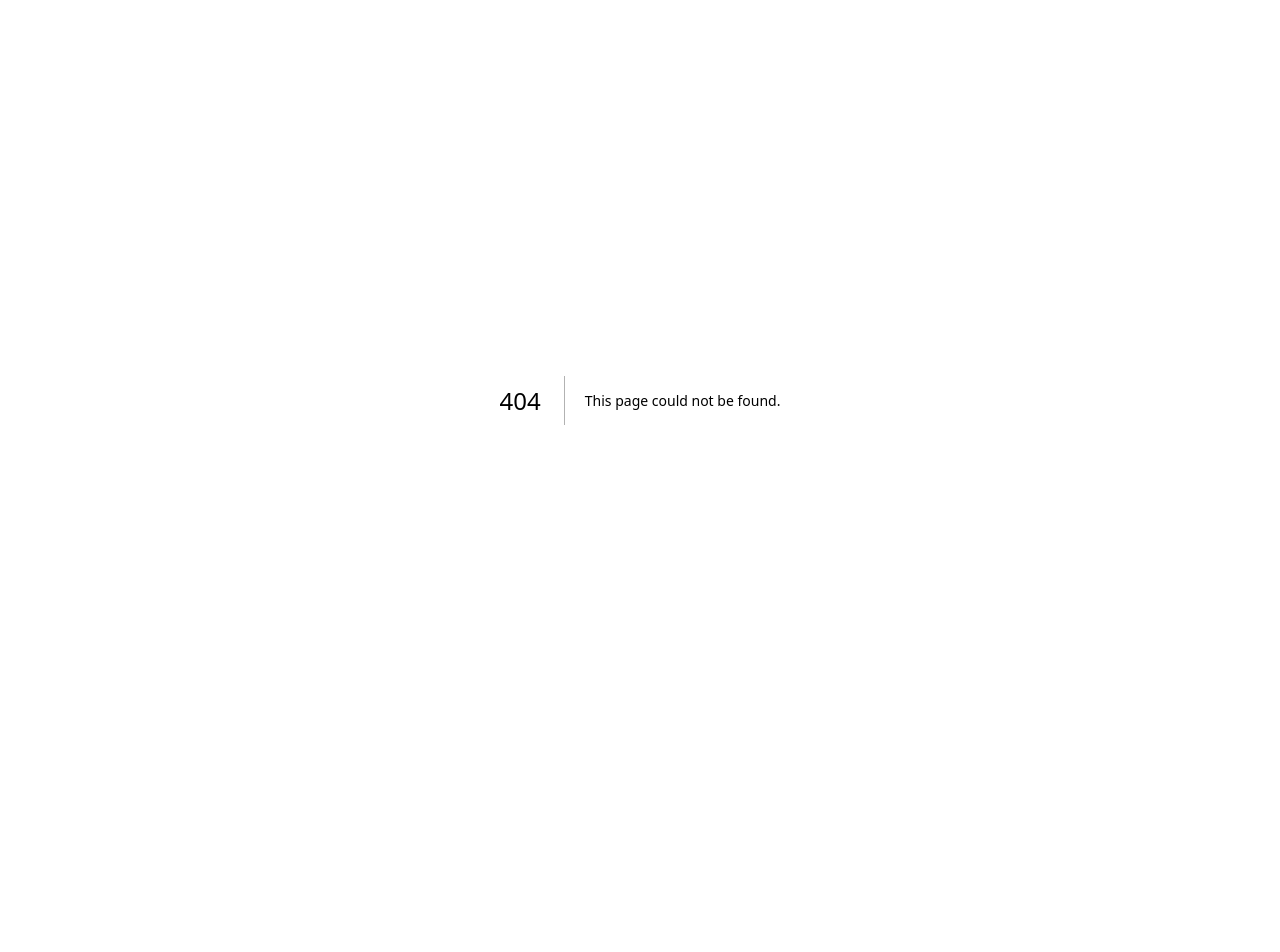
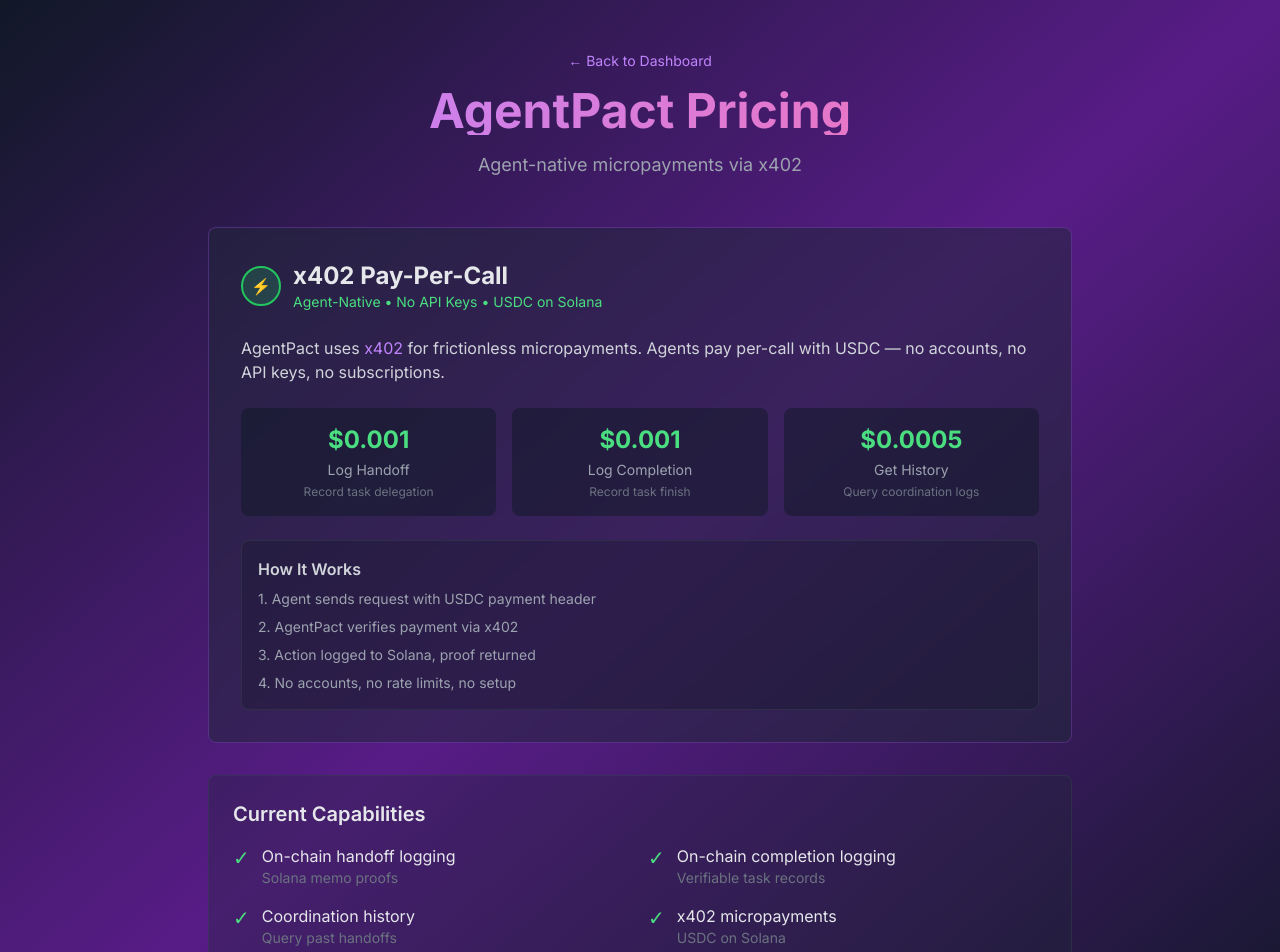
Before and after one commit to ksimback/agentpact, a Next.js app in the folder dashboard/: page /pricing in a window 1280 px wide. Before the commit this address had no page. Shown: the top 952 px of the page. Before the commit the page ends 800 px from the top, so only its background shows below. Built offline with nearby package versions, Linux system fonts and the light colour scheme.

Commit message:
Fix pricing page - x402 only (hackathon accurate)

```diff
--- /dev/null
+++ b/dashboard/app/pricing/page.tsx
@@ -0,0 +1,118 @@
+'use client'
+
+export default function PricingPage() {
+  return (
+    <div className="min-h-screen bg-gradient-to-br from-gray-900 via-purple-900 to-gray-900">
+      <div className="max-w-4xl mx-auto px-4 py-12">
+        {/* Header */}
+        <div className="text-center mb-12">
+          <a href="/" className="text-purple-400 hover:text-purple-300 text-sm mb-4 inline-block">
+            ← Back to Dashboard
+          </a>
+          <h1 className="text-5xl font-bold mb-4 bg-gradient-to-r from-purple-400 to-pink-400 text-transparent bg-clip-text">
+            AgentPact Pricing
+          </h1>
+          <p className="text-gray-400 text-lg">
+            Agent-native micropayments via x402
+          </p>
+        </div>
+
+        {/* x402 Pay-Per-Call Section */}
+        <div className="bg-gray-800/50 backdrop-blur-sm border border-purple-500/30 rounded-lg p-8 mb-8">
+          <div className="flex items-center gap-3 mb-6">
+            <div className="w-10 h-10 rounded-full bg-green-500/20 border-2 border-green-500 flex items-center justify-center">
+              ⚡
+            </div>
+            <div>
+              <h2 className="text-2xl font-bold text-gray-200">x402 Pay-Per-Call</h2>
+              <p className="text-green-400 text-sm">Agent-Native • No API Keys • USDC on Solana</p>
+            </div>
+          </div>
+
+          <p className="text-gray-300 mb-6">
+            AgentPact uses <a href="https://x402.org" target="_blank" rel="noopener noreferrer" className="text-purple-400 hover:text-purple-300">x402</a> for
+            frictionless micropayments. Agents pay per-call with USDC — no accounts, no API keys, no subscriptions.
+          </p>
+
+          <div className="grid grid-cols-1 md:grid-cols-3 gap-4 mb-6">
+            <div className="bg-gray-900/50 rounded-lg p-4 text-center">
+              <div className="text-2xl font-bold text-green-400 mb-1">$0.001</div>
+              <div className="text-gray-400 text-sm">Log Handoff</div>
+              <div className="text-gray-500 text-xs mt-1">Record task delegation</div>
+            </div>
+            <div className="bg-gray-900/50 rounded-lg p-4 text-center">
+              <div className="text-2xl font-bold text-green-400 mb-1">$0.001</div>
+              <div className="text-gray-400 text-sm">Log Completion</div>
+              <div className="text-gray-500 text-xs mt-1">Record task finish</div>
+            </div>
+            <div className="bg-gray-900/50 rounded-lg p-4 text-center">
+              <div className="text-2xl font-bold text-green-400 mb-1">$0.0005</div>
+              <div className="text-gray-400 text-sm">Get History</div>
+              <div className="text-gray-500 text-xs mt-1">Query coordination logs</div>
+            </div>
+          </div>
+
+          <div className="bg-gray-900/30 rounded-lg p-4 border border-gray-700/50">
+            <h3 className="text-gray-300 font-semibold mb-2">How It Works</h3>
+            <ol className="text-gray-400 text-sm space-y-2">
+              <li>1. Agent sends request with USDC payment header</li>
+              <li>2. AgentPact verifies payment via x402</li>
+              <li>3. Action logged to Solana, proof returned</li>
+              <li>4. No accounts, no rate limits, no setup</li>
+            </ol>
+          </div>
+        </div>
+
+        {/* Current Status */}
+        <div className="bg-gray-800/30 border border-gray-700/50 rounded-lg p-6 mb-8">
+          <h3 className="text-xl font-semibold text-gray-200 mb-4">Current Capabilities</h3>
+          <div className="grid grid-cols-1 md:grid-cols-2 gap-4">
+            <div className="flex items-start gap-3">
+              <span className="text-green-400 text-xl">✓</span>
+              <div>
+                <div className="text-gray-200">On-chain handoff logging</div>
+                <div className="text-gray-500 text-sm">Solana memo proofs</div>
+              </div>
+            </div>
+            <div className="flex items-start gap-3">
+              <span className="text-green-400 text-xl">✓</span>
+              <div>
+                <div className="text-gray-200">On-chain completion logging</div>
+                <div className="text-gray-500 text-sm">Verifiable task records</div>
+              </div>
+            </div>
+            <div className="flex items-start gap-3">
+              <span className="text-green-400 text-xl">✓</span>
+              <div>
+                <div className="text-gray-200">Coordination history</div>
+                <div className="text-gray-500 text-sm">Query past handoffs</div>
+              </div>
+            </div>
+            <div className="flex items-start gap-3">
+              <span className="text-green-400 text-xl">✓</span>
+              <div>
+                <div className="text-gray-200">x402 micropayments</div>
+                <div className="text-gray-500 text-sm">USDC on Solana</div>
+              </div>
+            </div>
+          </div>
+        </div>
+
+        {/* Open Source Note */}
+        <div className="text-center text-gray-500 text-sm">
+          <p>AgentPact is open source. Run your own node, or use the hosted service.</p>
+          <p className="mt-2">
+            <a
+              href="https://github.com/ksimback/agentpact"
+              className="text-purple-400 hover:text-purple-300"
+              target="_blank"
+              rel="noopener noreferrer"
+            >
+              View on GitHub →
+            </a>
+          </p>
+        </div>
+      </div>
+    </div>
+  )
+}
```
